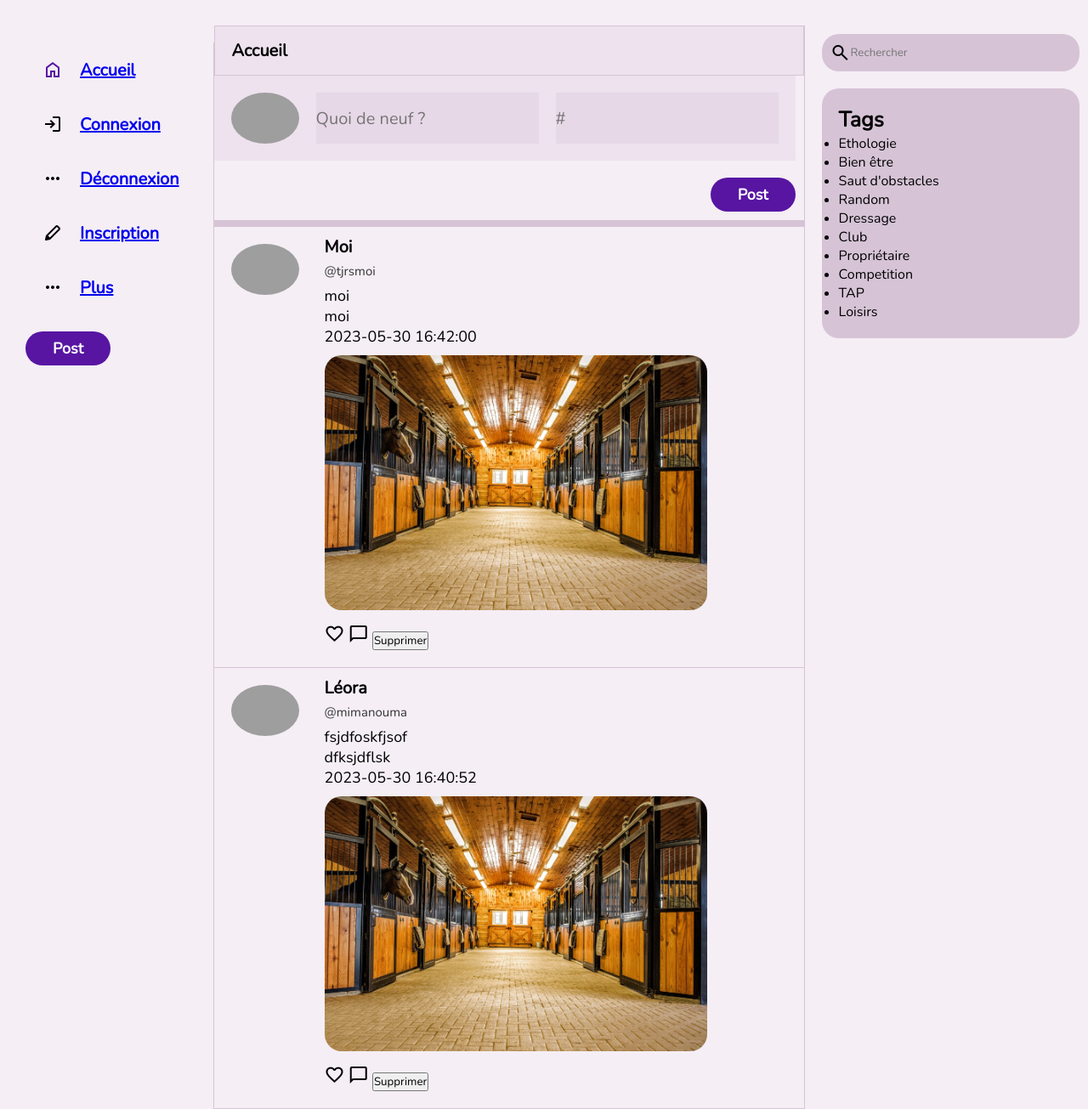
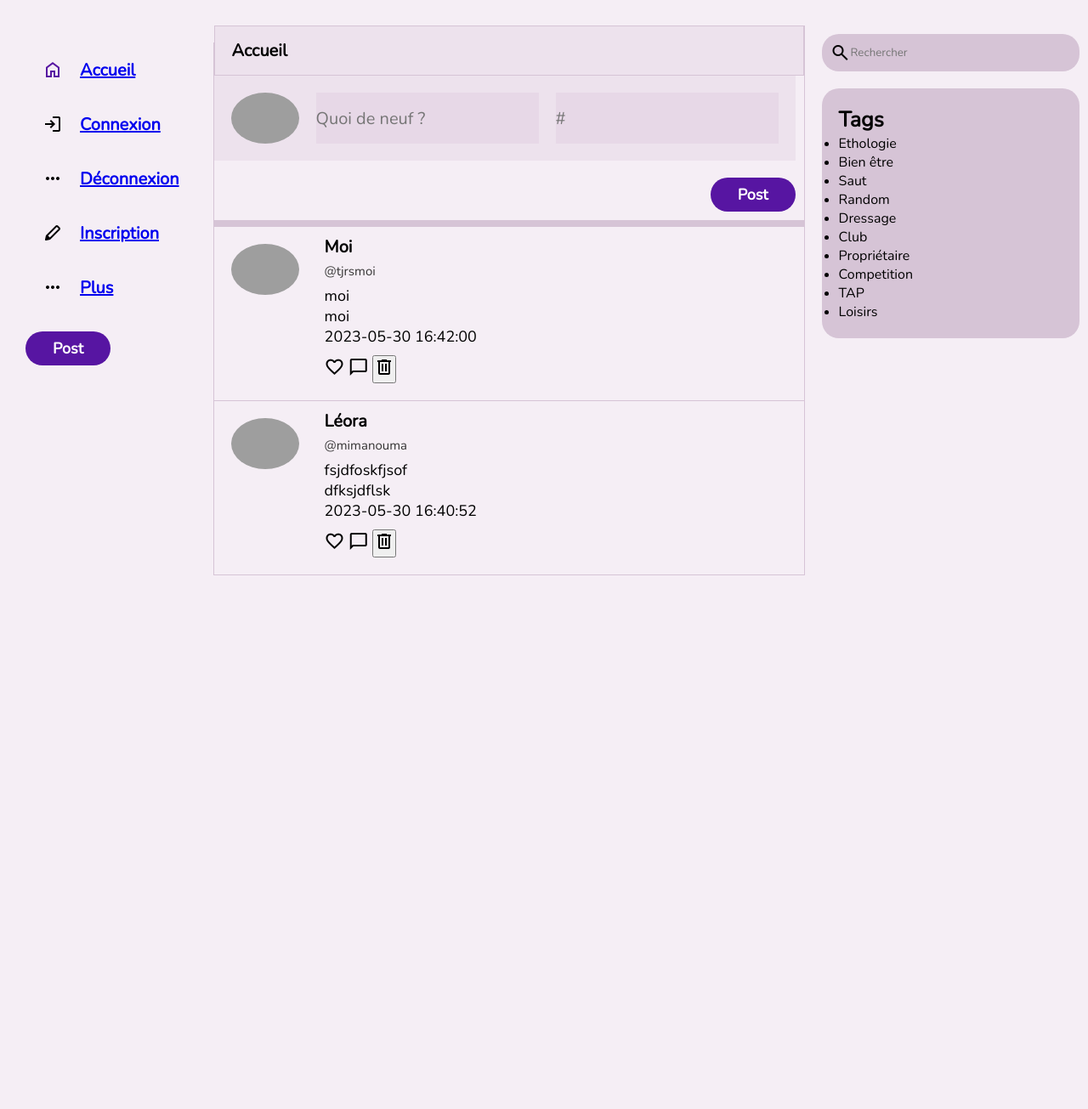
Before and after one commit to LeoraChriquiRestart/Hoofbeat, a PHP site: page / in a window 1280 px wide. Shown: the part 80-1385 px from the top of the page at 85% size. After the commit the page ends 757 px from the top, so only its background shows below. Run offline with PHP 8.4, Linux system fonts and the light colour scheme; data comes from the database, SQL or seed files in the repository; grey boxes are pictures that could not be loaded.

Commit message:
Add files via upload

```diff
--- a/projet_axe/index.php
+++ b/projet_axe/index.php
@@ -68,8 +68,8 @@
                         <div class="feed__header">
                             <div class="feed__header-text">
                                 <h3>
-                                        <p><?= $nom ?></p>
-                                        <span class="feed__header-name">@<?= $pseudo ?></span>
+                                    <p><?= $nom ?></p>
+                                    <span class="feed__header-name">@<?= $pseudo ?></span>
                                 </h3>
                             </div>
                             <div class="feed__header-description">
@@ -80,14 +80,15 @@
 
                             </div>
                         </div>
-                        <img src="background.webp" alt="">
                         <div class="feed__footer">
-                            <span class="material-symbols-outlined" id="like">favorite</span>
+                            <span class="material-symbols-outlined">favorite</span>
                             <span class="material-symbols-outlined">chat_bubble</span>
                             <span class="material-symbols-outlined" id="delete">
                                 <form action="delete.php" method="POST">
                                     <input type="hidden" name="supp" value="<?= $course['id'] ?>">
-                                    <button type="submit">Supprimer</button>
+                                    <button type="submit">
+                                    <span class="material-symbols-outlined">delete</span>
+                                    </button>
                                 </form>
                             </span>
                         </div>
@@ -106,7 +107,7 @@
                 <ul>
                     <li>Ethologie</li>
                     <li>Bien être</li>
-                    <li>Saut d'obstacles</li>
+                    <li>Saut</li>
                     <li>Random</li>
                     <li>Dressage</li>
                     <li>Club</li>
@@ -117,6 +118,15 @@
                 </ul>
             </div>
         </div>
+        <div class="modal">
+            <div class="modal__header">
+                <p>Confirmation de la suppresion</p>
+                <span class="close">&times;</span>
+            </div>
+
+            <button>Supprimer</button>
+
+        </div>
     </div>
 
 
```
